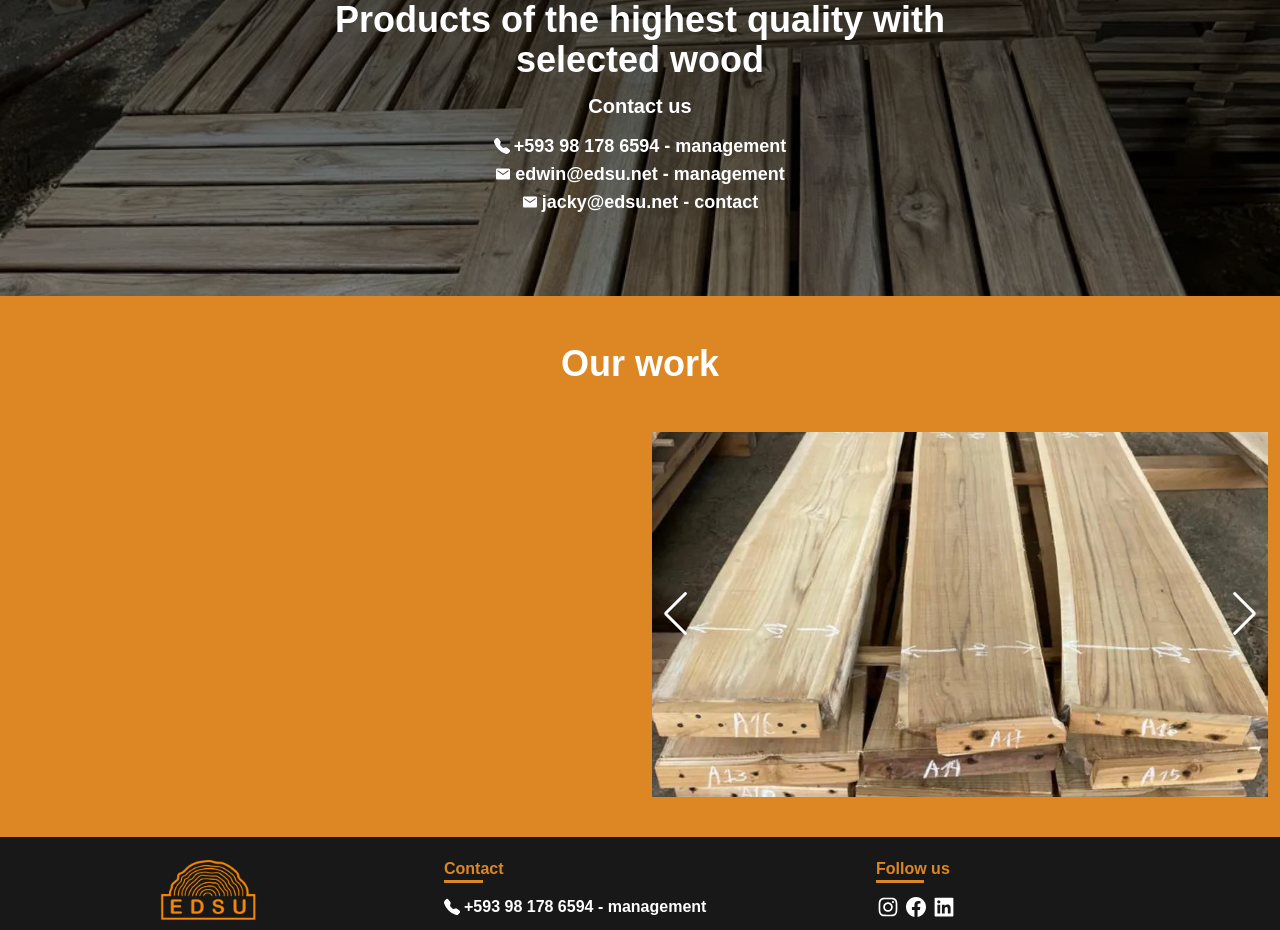
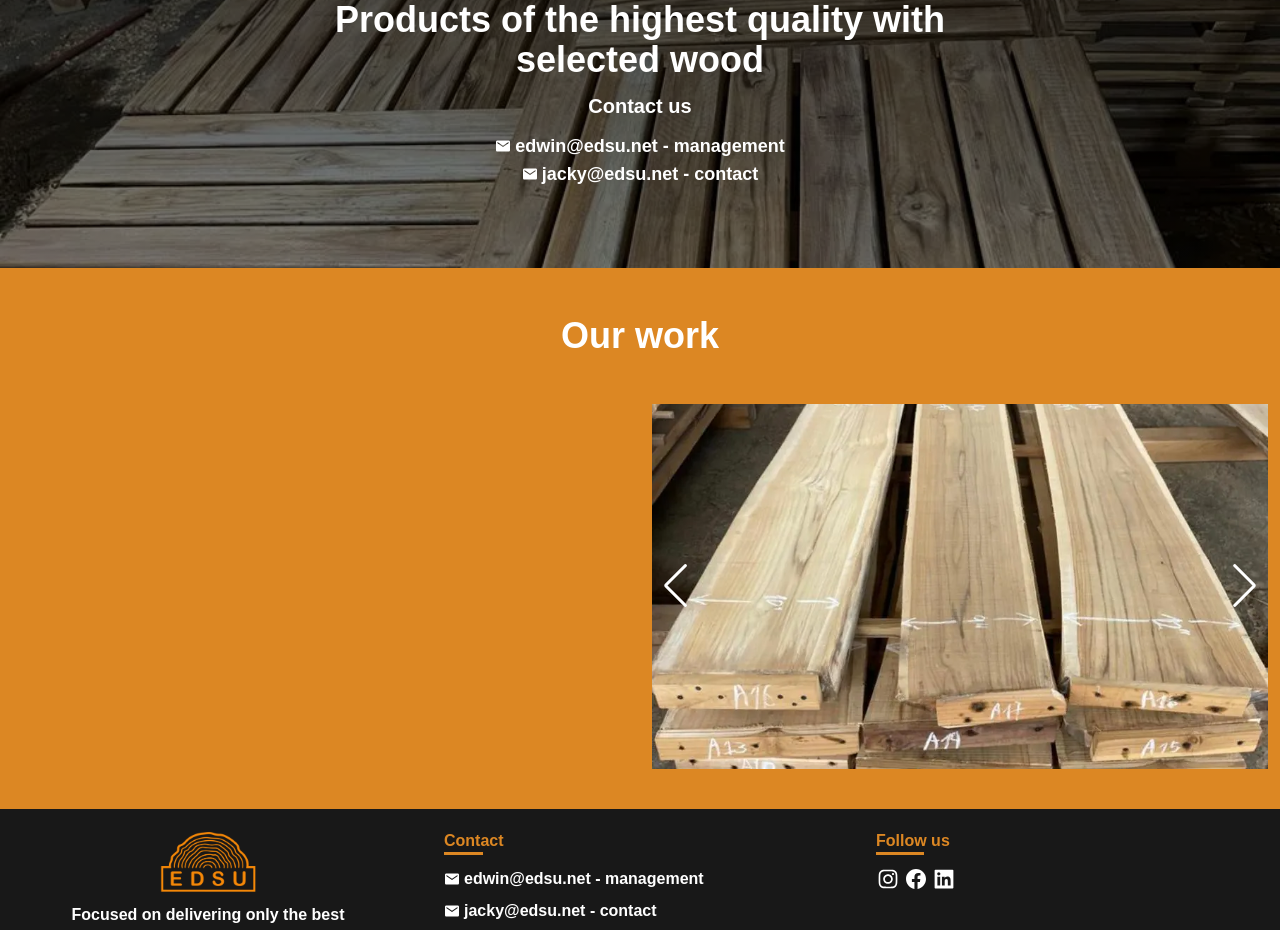
Before and after one commit to patrickwebsdev/edsu, a Next.js app: page /en in a window 1280 px wide. Shown: the part 3820-4750 px from the top of the page. Built offline with nearby package versions, Linux system fonts and the light colour scheme.

Commit message:
refactor: contact info

```diff
--- a/src/features/Contact.tsx
+++ b/src/features/Contact.tsx
@@ -25,12 +25,6 @@ const Contact = ({ lang = 'es' }: Langs) => {
 			</h2>
 			<ul className='text-white text-lg text-center [&>li>a]:flex [&>li>a]:gap-1 [&>li>a]:font-semibold [&>li>a]:fill-white [&>li>a]:items-center [&>li>a]:justify-center'>
 				<li>
-					<a href='tel:+593981786594'>
-						<PhoneSVG className='w-4' /> +593 98 178 6594 -{' '}
-						{langData.contact.management[lang]}
-					</a>
-				</li>
-				<li>
 					<a href='mailto:edwin@edsu.net'>
 						<EmailSVG className='w-4' /> edwin@edsu.net -{' '}
 						{langData.contact.management[lang]}
--- a/src/features/Footer.tsx
+++ b/src/features/Footer.tsx
@@ -32,12 +32,6 @@ const Footer = ({ lang = 'es' }: Langs) => {
 						{langData.footer.contact[lang]}
 					</h3>
 					<ul className='text-white font-semibold [&>li>a]:text-white [&>li>a]:fill-white [&>li>a]:flex [&>li>a]:gap-x-1 gap-y-2 flex flex-col'>
-						<li>
-							<a href='tel:+593981786594'>
-								<PhoneSVG className='w-4' /> +593 98 178 6594 -{' '}
-								{langData.contact.management[lang]}
-							</a>
-						</li>
 						<li>
 							<a href='mailto:edwin@edsu.net'>
 								<EmailSVG className='w-4' /> edwin@edsu.net -{' '}
```
